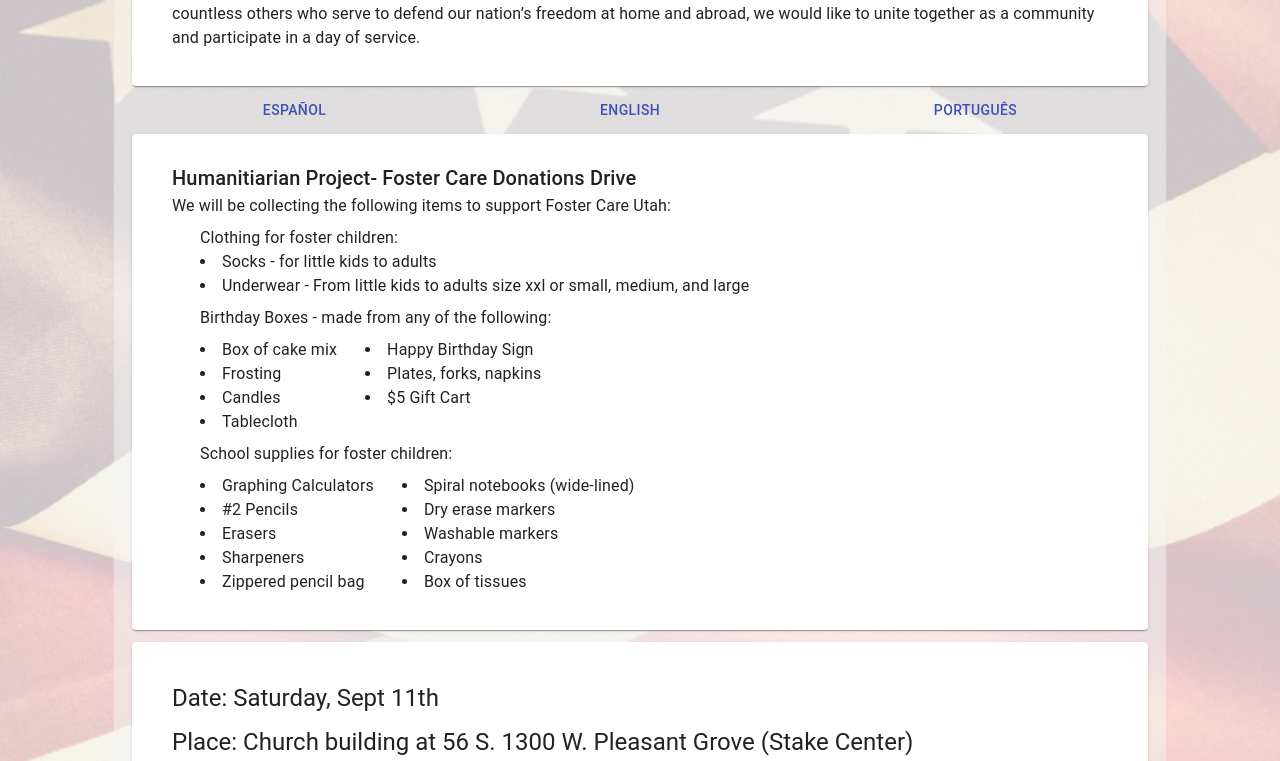
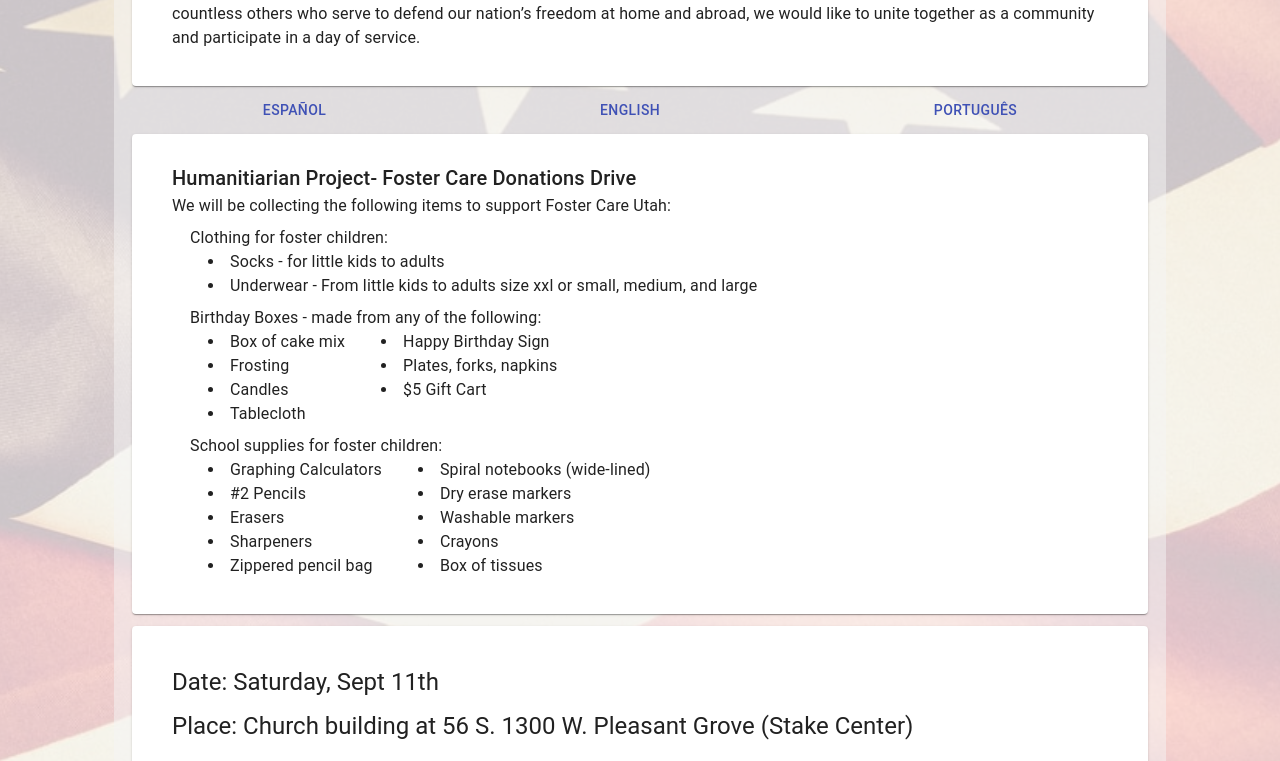
Before and after one commit to smcgee31/pg_west_sept11_service_day, a React (Create React App) app: page / in a window 1280 px wide. Shown: the part 608-1369 px from the top of the page. Built offline with nearby package versions, Linux system fonts and the light colour scheme.

Commit message:
updates spacing for humanitarian project

```diff
--- a/src/components/HumanitarianProject.jsx
+++ b/src/components/HumanitarianProject.jsx
@@ -18,10 +18,12 @@ const Intro = ({ lang }) => {
           {lang === 'pt' &&
             `Estaremos coletando os seguintes itens para apoiar a Foster Care Utah:`}
         </Typography>
-        <Typography style={{ paddingLeft: 28, marginTop: 8 }}>
+        <Typography style={{ paddingLeft: 18, marginTop: 8 }}>
           {lang === 'en' && `Clothing for foster children:`}
           {lang === 'es' && `Ropa para niños de crianza:`}
           {lang === 'pt' && `Roupas para filhos adotivos:`}
+        </Typography>
+        <Typography style={{ paddingLeft: 36 }}>
           {lang === 'en' && (
             <>
               <li>Socks - for little kids to adults</li>
@@ -44,13 +46,13 @@ const Intro = ({ lang }) => {
             </>
           )}
         </Typography>
-        <Typography style={{ paddingLeft: 28, marginTop: 8 }}>
+        <Typography style={{ paddingLeft: 18, marginTop: 8 }}>
           {lang === 'en' && `Birthday Boxes - made from any of the following:`}
           {lang === 'es' && `Cajas de cumpleaños: hechas de cualquiera de los siguientes:`}
           {lang === 'pt' && `Caixas de aniversário - feitas de qualquer um dos seguintes:`}
         </Typography>
         <div style={{ display: 'flex' }}>
-          <Typography style={{ paddingLeft: 28, marginTop: 8 }}>
+          <Typography style={{ paddingLeft: 36 }}>
             {lang === 'en' && (
               <>
                 <li>Box of cake mix</li>
@@ -76,7 +78,7 @@ const Intro = ({ lang }) => {
               </>
             )}
           </Typography>
-          <Typography style={{ paddingLeft: 28, marginTop: 8 }}>
+          <Typography style={{ paddingLeft: 36 }}>
             {lang === 'en' && (
               <>
                 <li>Happy Birthday Sign</li>
@@ -100,13 +102,13 @@ const Intro = ({ lang }) => {
             )}
           </Typography>
         </div>
-        <Typography style={{ paddingLeft: 28, marginTop: 8 }}>
+        <Typography style={{ paddingLeft: 18, marginTop: 8 }}>
           {lang === 'en' && `School supplies for foster children:`}
           {lang === 'es' && `Útiles escolares para niños de crianza:`}
           {lang === 'pt' && `Material escolar para crianças adotadas:`}
         </Typography>
         <div style={{ display: 'flex' }}>
-          <Typography style={{ paddingLeft: 28, marginTop: 8 }}>
+          <Typography style={{ paddingLeft: 36 }}>
             {lang === 'en' && (
               <>
                 <li>Graphing Calculators</li>
@@ -135,7 +137,7 @@ const Intro = ({ lang }) => {
               </>
             )}
           </Typography>
-          <Typography style={{ paddingLeft: 28, marginTop: 8 }}>
+          <Typography style={{ paddingLeft: 36 }}>
             {lang === 'en' && (
               <>
                 <li>Spiral notebooks (wide-lined)</li>
```
